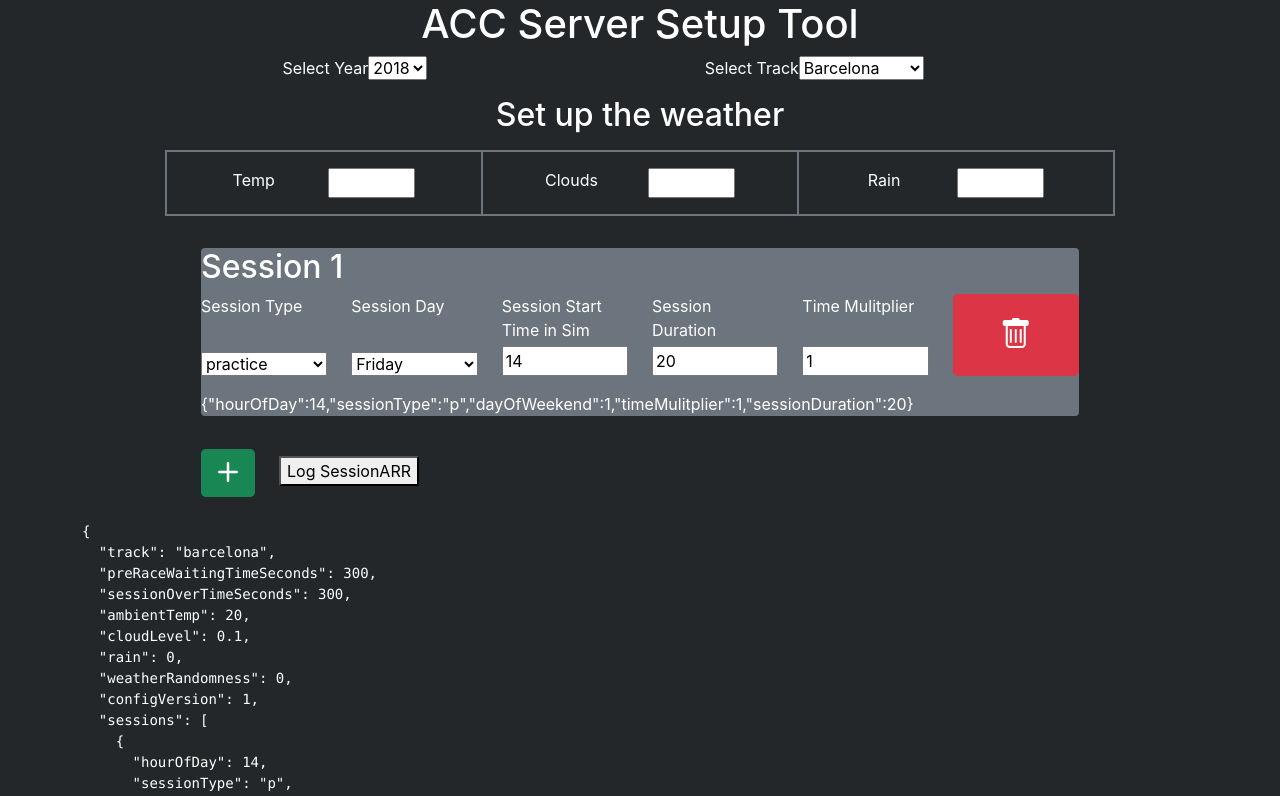
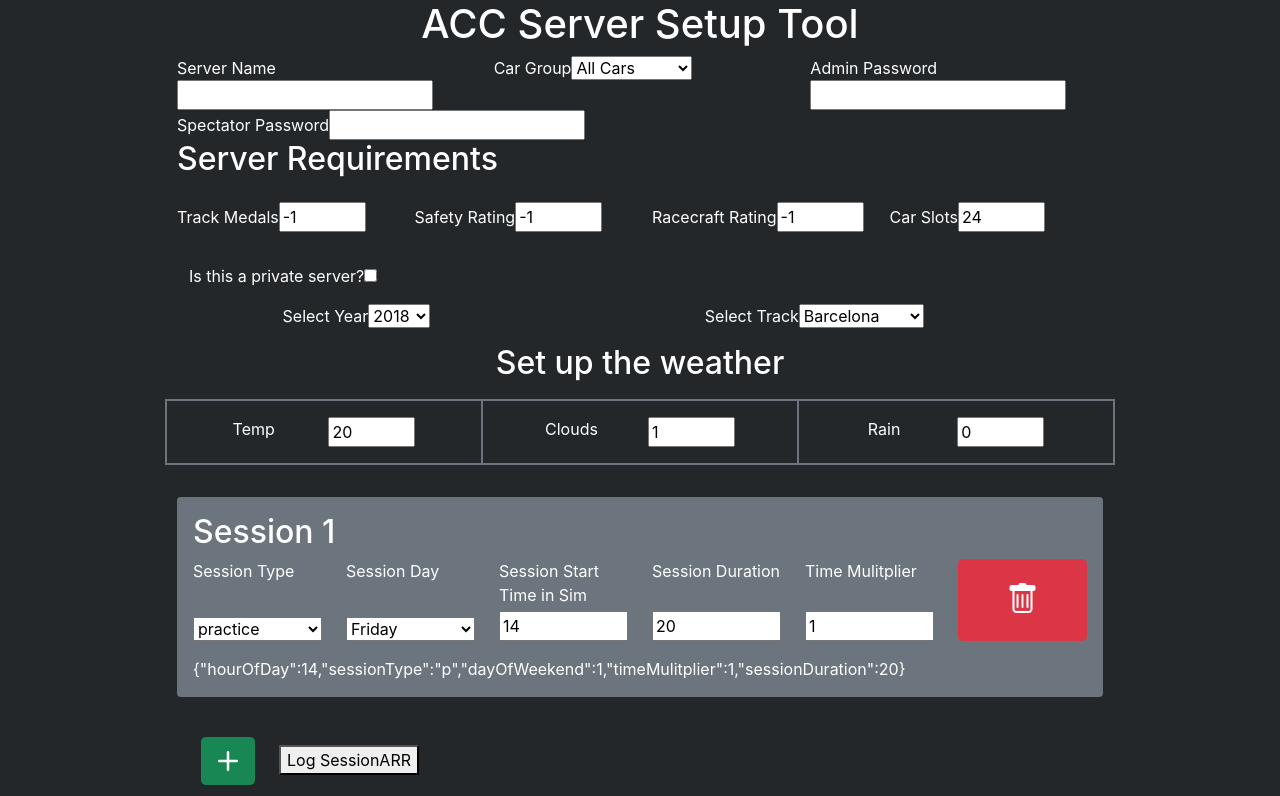
Before and after one commit to jelmore1674/acc-server-setup-ts, a React (Create React App) app: page / in a window 1280 px wide. Shown: the top 796 px of the page. Built offline with nearby package versions, Linux system fonts and the light colour scheme.

Commit message:
updated settingJSON

```diff
--- a/src/Routes/Event/event.tsx
+++ b/src/Routes/Event/event.tsx
@@ -42,6 +42,44 @@
 	sessions: [defaultSession],
 };
 
+interface Settings {
+	serverName: string;
+	adminPassword: string;
+	carGroup: string;
+	trackMedalsRequirement: number;
+	safetyRatingRequirement: number;
+	racecraftRatingRequirement: number;
+	password: string;
+	spectatorPassword: string;
+	maxCarSlots: number;
+	dumpLeaderboards: number;
+	isRaceLocked: number;
+	randomizeTrackWhenEmpty: number;
+	allowAutoDQ: number;
+	shortFormationLap: number;
+	dumpEntryList: number;
+	formationLapType: number;
+}
+
+const defaultSettings: Settings = {
+	serverName: '',
+	adminPassword: '',
+	carGroup: 'FreeForAll',
+	trackMedalsRequirement: -1,
+	safetyRatingRequirement: -1,
+	racecraftRatingRequirement: -1,
+	password: '',
+	spectatorPassword: '',
+	maxCarSlots: 24,
+	dumpLeaderboards: 1,
+	isRaceLocked: 1,
+	randomizeTrackWhenEmpty: 0,
+	allowAutoDQ: 1,
+	shortFormationLap: 1,
+	dumpEntryList: 1,
+	formationLapType: 1,
+};
+
 export default function EventRoute() {
 	const [year, setYear] = useState(TrackList[0].year);
 	const [track, setTrack] = useState(TrackList[0].tracks[0].trackName);
@@ -51,11 +89,9 @@
 	]);
 	const [rows, setRows] = useState(1);
 	const [opacity, setOpacity] = useState('');
-
-	const styles = {
-		transition: 'all 2s ease-out',
-		opacity: 0.3,
-	};
+	const [serverName, setServerName] = useState('');
+	const [settingsJSON, setSettingsJSON] = useState(defaultSettings);
+	const [isPrivateServer, setIsPrivateServer] = useState(false);
 
 	function handleSelectTrack(
 		event:
@@ -103,11 +139,159 @@
 		}
 	}
 
+	function handleSettingsJSON(
+		event: ChangeEvent<HTMLInputElement> | ChangeEvent<HTMLSelectElement>
+	): void {
+		setSettingsJSON({
+			...settingsJSON,
+			[event.target.id]: event.target.value,
+		});
+	}
+
+	function handleCheckboxJSON(event: ChangeEvent<HTMLInputElement>) {
+		if (isPrivateServer) {
+			setIsPrivateServer(false);
+			setSettingsJSON({
+				...settingsJSON,
+				password: '',
+			});
+		} else {
+			setIsPrivateServer(true);
+		}
+	}
+
 	return (
 		<div className='row justify-content-around'>
 			<div className='col-10  align-center'>
 				<div>
 					<h1 className='h1 text-center'>ACC Server Setup Tool</h1>
+					<div className='row align-items-start justify-content-evenly'>
+						<div className='col'>
+							<label htmlFor='serverName'>Server Name</label>
+							<input
+								type='text'
+								name='serverName'
+								id='serverName'
+								value={settingsJSON.serverName}
+								onChange={handleSettingsJSON}
+							/>
+						</div>
+						<div className='col'>
+							<label htmlFor='carGroup'>Car Group</label>
+							<select
+								name='carGroup'
+								id='carGroup'
+								onChange={handleSettingsJSON}>
+								<option value='FreeForAll' selected>
+									All Cars
+								</option>
+								<option value='GT3'>GT3</option>
+								<option value='GT4'>GT4</option>
+								<option value='Cup'>Porsche Cup</option>
+								<option value='ST'>Super Trofeo</option>
+							</select>
+						</div>
+						<div className='col'>
+							<label htmlFor='adminPassword'>
+								Admin Password
+							</label>
+							<input
+								type='text'
+								name='adminPassword'
+								id='adminPassword'
+								value={settingsJSON.adminPassword}
+								onChange={handleSettingsJSON}
+							/>
+						</div>
+						<div className='col'>
+							<label htmlFor='adminPassword'>
+								Spectator Password
+							</label>
+							<input
+								type='text'
+								name='spectatorPassword'
+								id='spectatorPassword'
+								value={settingsJSON.spectatorPassword}
+								onChange={handleSettingsJSON}
+							/>
+						</div>
+					</div>
+					<div className='row'>
+						<h2>Server Requirements</h2>
+					</div>
+					<div className='row align-items-start justify-content-evenly'>
+						<div className='col  py-3'>
+							<label>Track Medals</label>
+							<input
+								onChange={(e) => handleSettingsJSON(e)}
+								type='number'
+								id='trackMedalsRequirement'
+								min='-1'
+								max='3'
+								value={settingsJSON.trackMedalsRequirement}
+							/>
+						</div>
+						<div className='col py-3'>
+							<label>Safety Rating</label>
+							<input
+								onChange={(e) => handleSettingsJSON(e)}
+								type='number'
+								id='safetyRatingRequirement'
+								min='-1'
+								max='99'
+								value={settingsJSON.safetyRatingRequirement}
+							/>
+						</div>
+						<div className='col py-3'>
+							<label>Racecraft Rating</label>
+							<input
+								onChange={(e) => handleSettingsJSON(e)}
+								type='number'
+								id='racecraftRatingRequirement'
+								min='-1'
+								max='99'
+								value={settingsJSON.racecraftRatingRequirement}
+							/>
+						</div>
+						<div className='col py-3'>
+							<label htmlFor='maxCarSlots'>Car Slots</label>
+							<input
+								onChange={(e) => handleSettingsJSON(e)}
+								type='number'
+								id='maxCarSlots'
+								min='10'
+								max='99'
+								value={settingsJSON.maxCarSlots}
+							/>
+						</div>
+						<div className='row align-items-start justify-content-evenly'>
+							<div className='col py-3'>
+								<label>Is this a private server?</label>
+								<input
+									type='checkbox'
+									name='privateServer'
+									id='privateServer'
+									checked={isPrivateServer}
+									onChange={(e) => handleCheckboxJSON(e)}
+								/>
+							</div>
+
+							{isPrivateServer && (
+								<div className='col py-3'>
+									<label htmlFor='password'>
+										Server Password
+									</label>
+									<input
+										type='text'
+										name='password'
+										id='password'
+										value={settingsJSON.password}
+										onChange={handleSettingsJSON}
+									/>
+								</div>
+							)}
+						</div>
+					</div>
 					<div className='row align-items-start justify-content-evenly'>
 						<div className='col-4'>
 							<label>Select Year</label>
@@ -166,6 +350,7 @@
 									id='ambientTemp'
 									min='15'
 									max='42'
+									value={eventJSON.ambientTemp}
 								/>
 							</div>
 							<div className='col d-flex justify-content-evenly border border-secondary py-3'>
@@ -176,6 +361,7 @@
 									id='cloudLevel'
 									min='0'
 									max='10'
+									value={eventJSON.cloudLevel * 10}
 								/>
 							</div>
 							<div className='col d-flex justify-content-evenly border border-secondary py-3'>
@@ -187,13 +373,14 @@
 									id='rain'
 									min='0'
 									max='10'
+									value={eventJSON.rain * 10}
 								/>
 							</div>
 						</div>
 					</div>
 				</div>
 				{/* {displayedSessions} */}
-				<div className='container-fluid '>
+				<div className=''>
 					{sessionsArr.map((session, index) => {
 						const {
 							sessionType,
@@ -203,9 +390,6 @@
 							sessionDuration,
 						} = sessionsArr[index];
 						return (
-							<div
-								className={`bg-secondary rounded animate__animated animate__backInRight mb-2 ${opacity}`}
-								style={{ ...styles }}>
 							<Sessions
 								id={index}
 								key={index}
@@ -221,8 +405,8 @@
 								rows={rows}
 								setRows={setRows}
 								setOpacity={setOpacity}
+								opacity={opacity}
 							/>
-							</div>
 						);
 					})}
 				</div>
@@ -248,6 +432,18 @@
 					<code>{JSON.stringify(eventJSON, null, 2)}</code>
 				</pre>
 			</div>
+			<div>
+				<pre>
+					<code>{JSON.stringify(settingsJSON, null, 2)}</code>
+				</pre>
+			</div>
+			<a
+				href={`data:text/json;charset=utf-8,${encodeURIComponent(
+					JSON.stringify(eventJSON, null, 2)
+				)}`}
+				download='event.json'>
+				<button>Download</button>
+			</a>
 		</div>
 	);
 }
--- a/src/Routes/Event/tracks.json
+++ b/src/Routes/Event/tracks.json
@@ -54,13 +54,28 @@
                 "title": "Barcelona"
             },
             {
+                "trackName": "bathurst_2019",
+                "title": "Bathurst"
+            },
+            {
                 "trackName": "brands_hatch_2019",
                 "title": "Brands Hatch"
             },
-
+            {
+                "trackName": "donnington_2019",
+                "title": "Donnington Park"
+            },
             {
                 "trackName": "hungaroring_2019",
                 "title": "Hungaroring"
+            },
+            {
+                "trackName": "kyalami_2019",
+                "title": "Kyalami"
+            },
+            {
+                "trackName": "laguna_seca_2019",
+                "title": "Laguna Seca"
             },
             {
                 "trackName": "misano_2019",
@@ -75,7 +90,11 @@
                 "title": "Nurburgring"
             },
             {
-                "trackName": "paulRicard_2019",
+                "trackName": "oulton_park_2019",
+                "title": "Oulton Park"
+            },
+            {
+                "trackName": "paul_ricard_2019",
                 "title": "Paul Ricard"
             },
             {
@@ -83,8 +102,16 @@
                 "title": "Silverstone"
             },
             {
+                "trackName": "snetterton_2019",
+                "title": "Snetterton"
+            },
+            {
                 "trackName": "spa_2019",
                 "title": "Spa"
+            },
+            {
+                "trackName": "suzuka_2019",
+                "title": "Suzuka"
             },
             {
                 "trackName": "zanvoort_2019",
@@ -95,5 +122,58 @@
                 "title": "Zolder"
             }
         ]
+    },
+    {
+        "year": 2020,
+        "tracks": [{
+                "trackName": "barcelona_2020",
+                "title": "Barcelona"
+            },
+            {
+                "trackName": "brands_hatch_2020",
+                "title": "Brands Hatch"
+            },
+
+            {
+                "trackName": "hungaroring_2020",
+                "title": "Hungaroring"
+            },
+            {
+                "trackName": "imola_2020",
+                "title": "Imola"
+            },
+            {
+                "trackName": "misano_2020",
+                "title": "Misano"
+            },
+            {
+                "trackName": "monza_2020",
+                "title": "Monza"
+            },
+            {
+                "trackName": "nurburgring_2020",
+                "title": "Nurburgring"
+            },
+            {
+                "trackName": "paul_ricard_2020",
+                "title": "Paul Ricard"
+            },
+            {
+                "trackName": "silverstone_2020",
+                "title": "Silverstone"
+            },
+            {
+                "trackName": "spa_2020",
+                "title": "Spa"
+            },
+            {
+                "trackName": "zanvoort_2020",
+                "title": "Zanvoort"
+            },
+            {
+                "trackName": "zolder_2020",
+                "title": "Zolder"
+            }
+        ]
     }
 ]
--- a/src/components/Sessions.tsx
+++ b/src/components/Sessions.tsx
@@ -1,3 +1,4 @@
+import events from 'events';
 import React from 'react';
 import { Event, SessionObj } from '../Routes/Event/event';
 
@@ -15,6 +16,12 @@
 	defaultTimeMultiplier: number;
 	defaultSessionDuration: number;
 	setOpacity: (state: string) => void;
+	opacity: string;
+};
+
+const styles = {
+	transition: 'all 2s ease-out',
+	opacity: 0.3,
 };
 
 export default function Sessions({
@@ -31,6 +38,7 @@
 	defaultTimeMultiplier,
 	defaultSessionType,
 	setOpacity,
+	opacity,
 }: Props) {
 	const [addedToArray, setAdded] = React.useState(false); // Should only be changed once on initial load of Sessions element
 	const [sessionType, setSessionType] = React.useState(defaultSessionType); // set initial values inside useState(*Initial value*)
@@ -76,21 +84,23 @@
 	}, [sessionType, hourOfDay, dayOfWeekend, timeMulitplier, sessionDuration]); // Add all form variables that require the object to be updated in this second parameter
 
 	function handleClick() {
-		setOpacity('animated__ animate__backOutUp');
-		setTimeout(() => {
+		for (let i = 0; i < sessionsArr.length; i++) {
+			if ((i = id)) {
 				setRows(rowRef.current - 1);
+				sessionsArr.splice(id, 1);
 				setSessionsArr(sessionsArr);
-		}, 1000);
-		sessionsArr.splice(id, 1);
+			}
+		}
 
 		// setOpacity('');
 	}
 
 	return (
+		<div className={'bg-secondary rounded mb-3 p-3'}>
 			<div className='row align-content-center '>
 				<div className='col'>
 					<h2>Session {id + 1}</h2>
-				<div className='row'>
+					<div className='row '>
 						<div className='col-2 d-flex flex-column justify-content-between mb-3'>
 							<label>Session Type</label>
 							<select
@@ -172,5 +182,6 @@
 					</div>
 				</div>
 			</div>
+		</div>
 	);
 }
```
Lines whose indentation alone changed are shown as unchanged.
